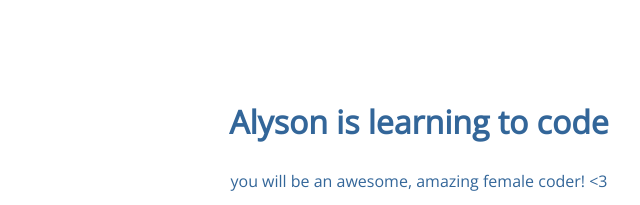
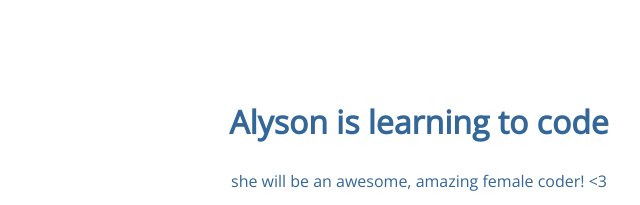
Before and after one commit to Aschoener/105-project, a plain HTML site: page index.html in a window 1280 px wide. Shown: the top 205 px of the page, 221-861 px from the left. Drawn offline with nearby package versions, Linux system fonts and the light colour scheme.

Commit message:
changes to h1 and p

```diff
--- a/index.html
+++ b/index.html
@@ -9,7 +9,7 @@
 <body>
 	<section>
 		<h1>Alyson is learning to code</h1>
-		<p>you will be an awesome, amazing female coder! <3</p>
+		<p>she will be an awesome, amazing female coder! <3</p>
 		<img src="img/happy-blue-robot.png">
 	</section>
 </body>
```
